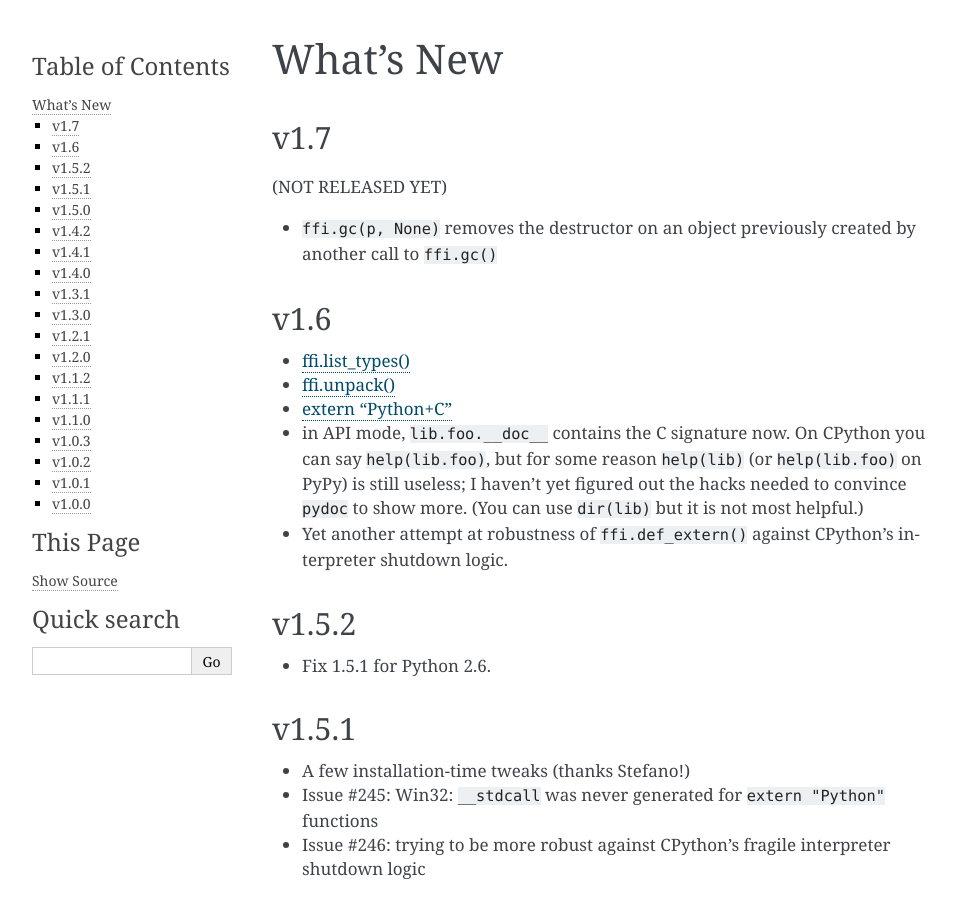
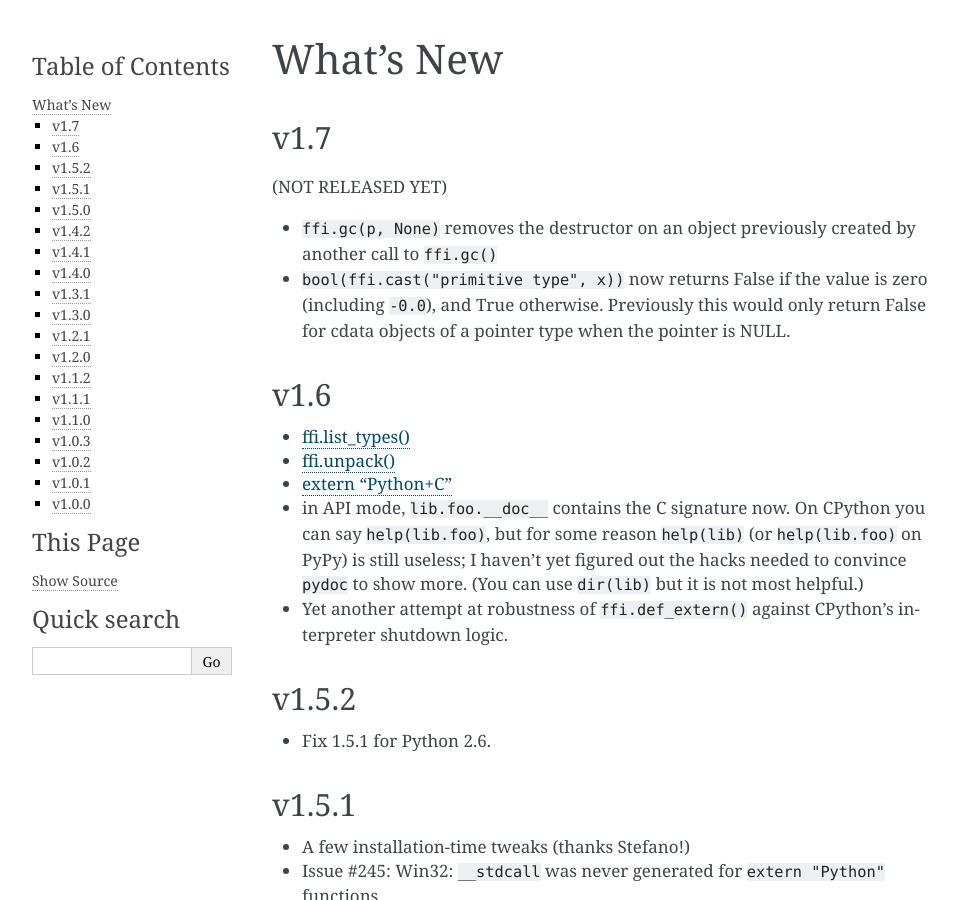
Before and after one commit to tharvik/cffi, a Sphinx documentation site: the page built from doc/source/whatsnew.rst, in a window 1280 px wide and 900 px high. Shown: the whole window, without its empty margins (148-1106 px from the left). Built offline with Sphinx 7.4.7, drawn with Linux system fonts in a browser that asks for light colours.

Commit message:
document e7ca388b0197 in whatsnew

```diff
--- a/doc/source/whatsnew.rst
+++ b/doc/source/whatsnew.rst
@@ -10,6 +10,11 @@ v1.7
 
 * ``ffi.gc(p, None)`` removes the destructor on an object previously
   created by another call to ``ffi.gc()``
+
+* ``bool(ffi.cast("primitive type", x))`` now returns False if the
+  value is zero (including ``-0.0``), and True otherwise.  Previously
+  this would only return False for cdata objects of a pointer type when
+  the pointer is NULL.
 
 
 v1.6
```
